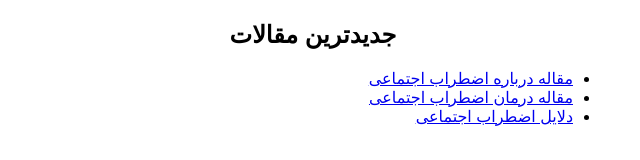
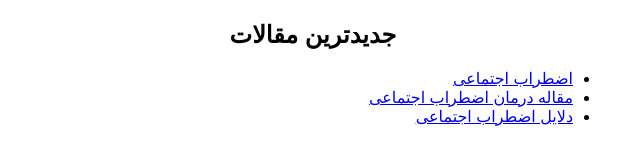
Before and after one commit to Alihei123/social-anxiety-site, a plain HTML site: page index.html in a window 1280 px wide. Shown: the part 232-392 px from the top of the page, without its empty margins (327-967 px from the left). Drawn offline with Linux system fonts and the light colour scheme.

Commit message:
Update index.html

```diff
--- a/index.html
+++ b/index.html
@@ -21,7 +21,7 @@
         <h2>جدیدترین مقالات</h2>
         <div class="articles">
             <ul>
-                <li><a href="article.html">مقاله درباره اضطراب اجتماعی</a></li>
+                <li><a href="article.html"> اضطراب اجتماعی</a></li>
                  <li><a href="social-anxiety-treatment.html">مقاله درمان اضطراب اجتماعی</a></li>
                  <li><a href="causes-of-social-anxiety.html">دلایل اضطراب اجتماعی</a></li>
             </ul>
```
